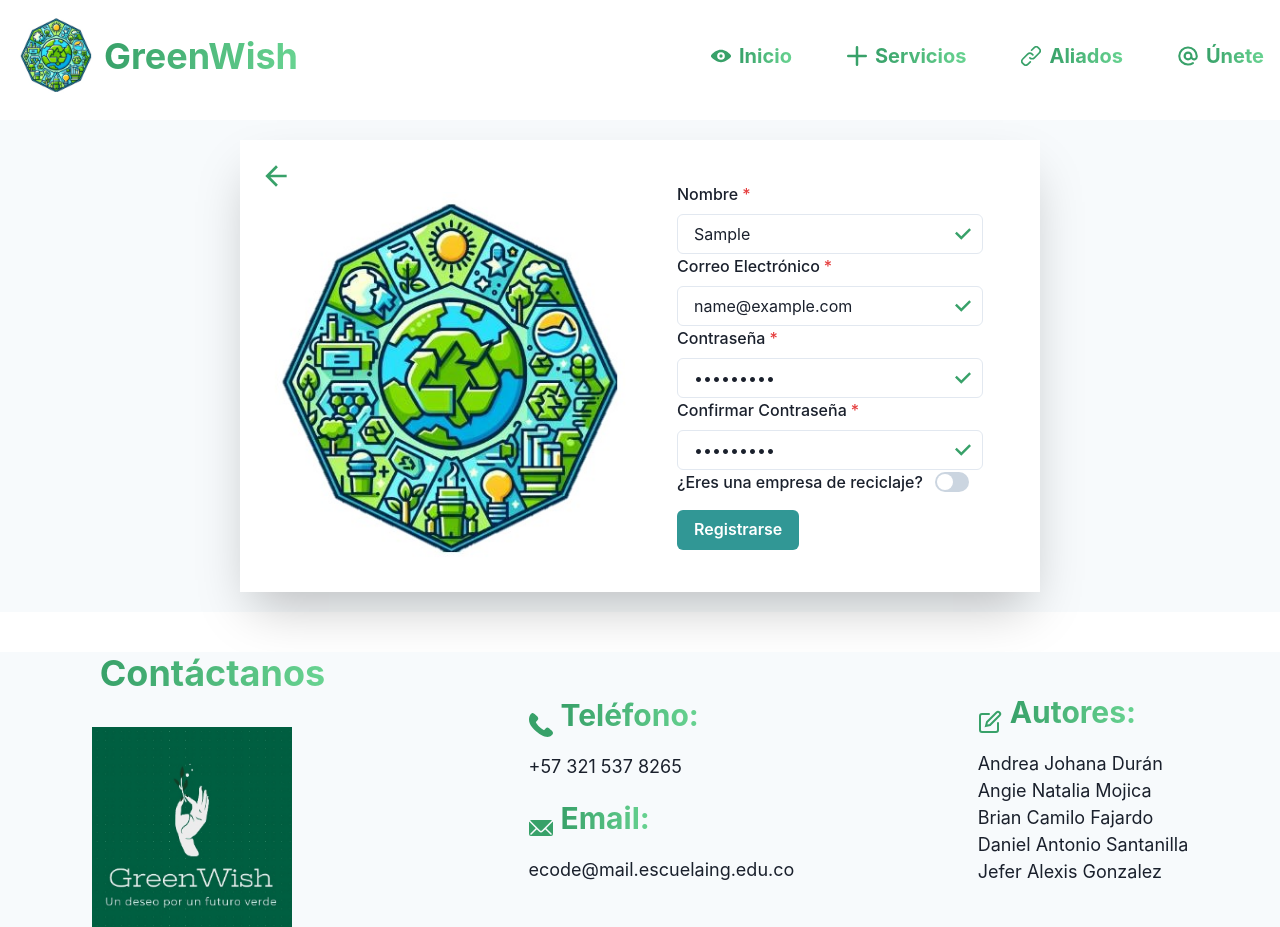
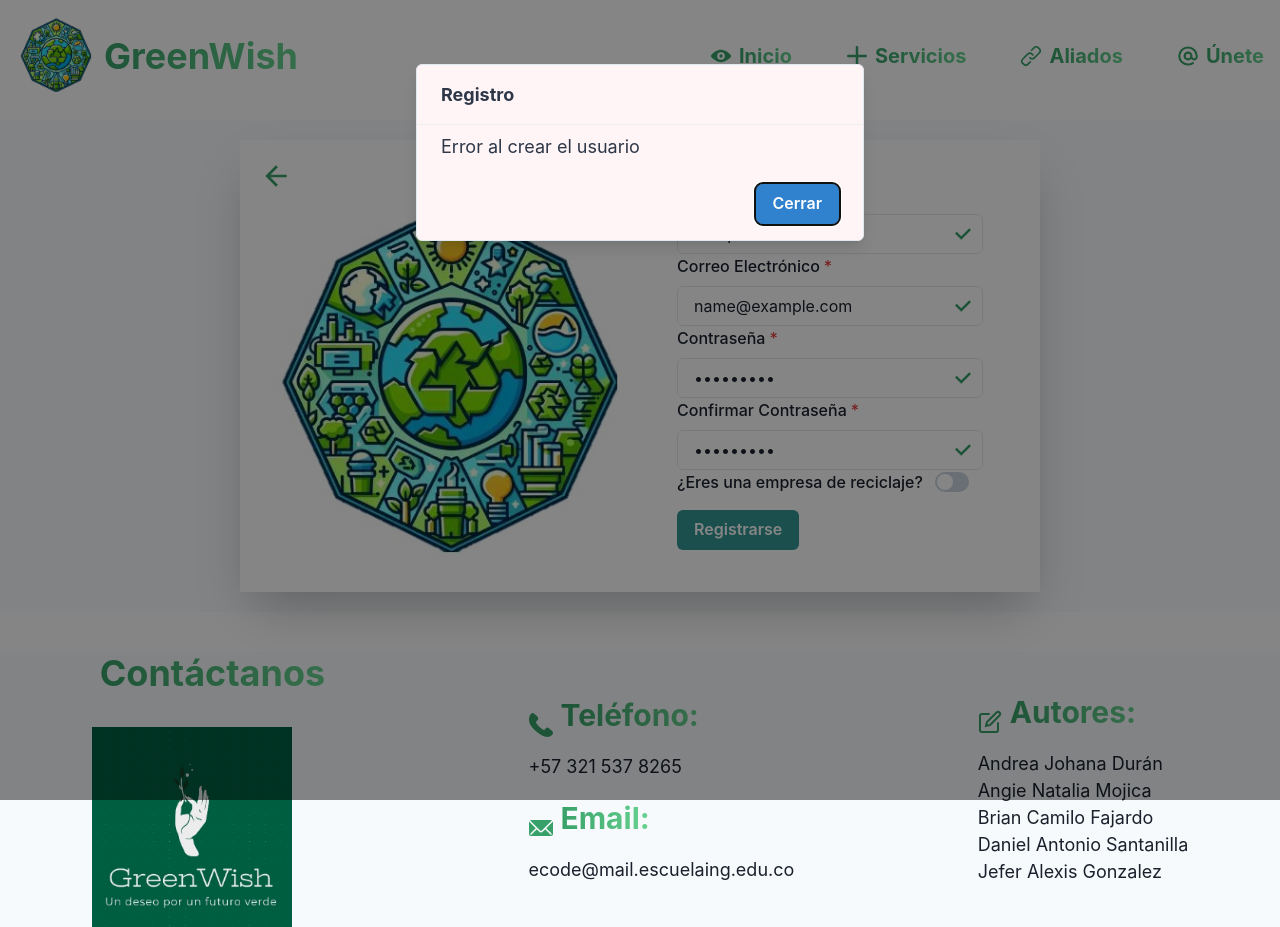
Before and after one commit to ieti-ecode/greenwish-frontend, a React (Vite) app: page /auth/signup in a window 1280 px wide. Both pictures are taken after typing "Sample", "name@example.com", "Sample123", "Sample123" into the empty fields and a click on the button "Registrarse". Built offline with nearby package versions, Linux system fonts and the light colour scheme; no server answers.

Commit message:
Mensajes de alerta

```diff
--- /dev/null
+++ b/src/components/AlertMessage.jsx
@@ -0,0 +1,29 @@
+import { AlertDialog, AlertDialogBody, AlertDialogFooter, AlertDialogHeader, AlertDialogContent, AlertDialogOverlay, Button, Divider } from "@chakra-ui/react";
+import { useRef } from "react";
+
+const AlertMessage = ({ isOpen, onClose, title, message }) => {
+  const cancelRef = useRef();
+
+  return (
+    <AlertDialog isOpen={isOpen} leastDestructiveRef={cancelRef} onClose={onClose}>
+      <AlertDialogOverlay>
+        <AlertDialogContent borderColor="gray.200" borderWidth={1} borderRadius="md" bg="pink.50">
+          <AlertDialogHeader fontSize="lg" fontWeight="bold" color="gray.700">
+            {title}
+          </AlertDialogHeader>
+          <Divider />
+          <AlertDialogBody fontSize="lg" color="gray.700">
+            {message}
+          </AlertDialogBody>
+          <AlertDialogFooter>
+            <Button ref={cancelRef} onClick={onClose} colorScheme="blue">
+              Cerrar
+            </Button>
+          </AlertDialogFooter>
+        </AlertDialogContent>
+      </AlertDialogOverlay>
+    </AlertDialog>
+  );
+};
+
+export default AlertMessage;
--- a/src/components/auth/SignIn.jsx
+++ b/src/components/auth/SignIn.jsx
@@ -46,10 +46,10 @@ const SignIn = () => {
         type="email"
         placeholder="Tu correo electrónico"
         validation={{
-          required: "This is required",
+          required: "Campo obligatorio",
           pattern: {
             value: /\S+@\S+\.\S+/,
-            message: "Entered value does not match email format",
+            message: "No es un correo válido",
           },
         }}
         register={register}
@@ -63,7 +63,7 @@ const SignIn = () => {
         type="password"
         placeholder="Tu contraseña"
         validation={{
-          required: "This is required",
+          required: "Campo obligatorio",
           minLength: { value: 4, message: "Minimum length should be 4" },
         }}
         register={register}
--- a/src/components/auth/SignUp.jsx
+++ b/src/components/auth/SignUp.jsx
@@ -1,8 +1,9 @@
-import { Button, Flex, Icon, Box, Image, Switch, FormControl, FormLabel } from "@chakra-ui/react";
-import { Link } from "react-router-dom";
+import { Button, Switch, FormControl, FormLabel } from "@chakra-ui/react";
 import { useForm } from "react-hook-form";
 import FormField from "./FormField";
 import { request } from "../../api/AxiosHandler";
+import AlertMessage from "../AlertMessage";
+import { useState } from "react";
 
 const SignUp = () => {
   const {
@@ -12,6 +13,9 @@ const SignUp = () => {
     getValues,
   } = useForm({ mode: "onChange" });
 
+  const [isOpen, setIsOpen] = useState(false);
+  const [alertMessage, setAlertMessage] = useState("");
+
   function onSubmit(values) {
     request("POST", "/users", {
       name: values.name,
@@ -20,16 +24,19 @@ const SignUp = () => {
       isCompany: values.isCompany,
     })
       .then((response) => {
-        alert("User created successfully");
+        setIsOpen(true);
+        setAlertMessage("Usuario creado exitosamente");
         console.log(response.data);
       })
       .catch((error) => {
+        setIsOpen(true);
+        setAlertMessage("Error al crear el usuario");
         console.log(error);
       });
   }
 
   return (
-    <form onSubmit={handleSubmit(onSubmit)}>
+    <><form onSubmit={handleSubmit(onSubmit)}>
       <FormField
         id="name"
         label="Nombre"
@@ -41,8 +48,7 @@ const SignUp = () => {
         }}
         register={register}
         getValues={getValues}
-        errors={errors}
-      />
+        errors={errors} />
       <FormField
         id="email"
         label="Correo Electrónico"
@@ -57,8 +63,7 @@ const SignUp = () => {
         }}
         register={register}
         getValues={getValues}
-        errors={errors}
-      />
+        errors={errors} />
       <FormField
         id="password"
         label="Contraseña"
@@ -70,8 +75,7 @@ const SignUp = () => {
         }}
         register={register}
         getValues={getValues}
-        errors={errors}
-      />
+        errors={errors} />
       <FormField
         id="cpassword"
         label="Confirmar Contraseña"
@@ -80,25 +84,23 @@ const SignUp = () => {
         validation={{
           required: "El campo es obligatorio",
           minLength: { value: 4, message: "La longitud mínima debe ser 4" },
-          validate: (value) =>
-            value === getValues("password") || "Las contraseñas no coinciden",
+          validate: (value) => value === getValues("password") || "Las contraseñas no coinciden",
         }}
         register={register}
         getValues={getValues}
-        errors={errors}
-      />
+        errors={errors} />
 
       <FormControl display='flex' alignItems='center'>
         <FormLabel htmlFor='email-alerts' mb='0'>
           ¿Eres una empresa de reciclaje?
         </FormLabel>
-        <Switch id='email-alerts' {...register("isCompany")}/>
+        <Switch id='email-alerts' {...register("isCompany")} />
       </FormControl>
 
       <Button mt={4} colorScheme="teal" isLoading={isSubmitting} type="submit">
         Registrarse
       </Button>
-    </form>
+    </form><AlertMessage isOpen={isOpen} onClose={() => setIsOpen(false)} title="Registro" message={alertMessage} /></>
   );
 };
 
--- a/src/components/benefit/ClaimBenefitPopup.jsx
+++ b/src/components/benefit/ClaimBenefitPopup.jsx
@@ -13,10 +13,14 @@ import {
 import { request, getIdUser } from "../../api/AxiosHandler";
 import { useState, useEffect } from "react";
 import React from "react";
+import AlertMessage from "../AlertMessage";
 
 export const ClaimBenefitPopup = ({ title, description, points }) => {
   const { isOpen, onOpen, onClose } = useDisclosure();
   const [userPoints, setUserPoints] = useState();
+  const [alertOpen, setAlertOpen] = useState(false);
+  const [alertMessage, setAlertMessage] = useState("");
+
   const formatNumberWithDots = (value) => {
     return Number(value).toLocaleString("es-ES");
   };
@@ -31,11 +35,13 @@ export const ClaimBenefitPopup = ({ title, description, points }) => {
       request("PUT", `/users/${getIdUser()}/points`, {
         points: userPoints - points,
       }).then(() => {
-        alert("Recompensa reclamada con éxito");
+        setAlertMessage("Felicitaciones! Ya puedes disfrutar de tu recompensa");
+        setAlertOpen(true);
         window.location.reload();
       });
     } else {
-      alert("No tienes puntos suficientes :c");
+      setAlertMessage("No tienes suficientes puntos para reclamar esta recompensa");
+      setAlertOpen(true);
     }
   }
 
@@ -82,6 +88,7 @@ export const ClaimBenefitPopup = ({ title, description, points }) => {
           </ModalFooter>
         </ModalContent>
       </Modal>
+      <AlertMessage isOpen={alertOpen} onClose={() => setAlertOpen(false)} title="Sobre tus puntos" message={alertMessage} />
     </>
   );
 };
--- a/src/components/material/SelectedMaterials.jsx
+++ b/src/components/material/SelectedMaterials.jsx
@@ -12,6 +12,7 @@ import {
 import { DeleteIcon } from "@chakra-ui/icons";
 import { request, getIdUser } from "../../api/AxiosHandler";
 import { useState, useEffect } from "react";
+import AlertMessage from "../AlertMessage";
 
 const SelectedMaterials = ({
   selectedMaterials,
@@ -23,6 +24,9 @@ const SelectedMaterials = ({
     0
   );
   const [userPoints, setUserPoints] = useState();
+  const [alertOpen, setAlertOpen] = useState(false);
+  const [alertMessage, setAlertMessage] = useState("");
+
   useEffect(() => {
     request("GET", `/users/${getIdUser()}`).then((response) => {
       setUserPoints(response.data.points);
@@ -32,7 +36,8 @@ const SelectedMaterials = ({
     request("PUT", `/users/${getIdUser()}/points`, {
       points: userPoints + totalPoints,
     }).then(() => {
-      alert(`Haz conseguido: ${totalPoints} puntos`);
+      setAlertMessage(`Haz conseguido: ${totalPoints} puntos`);
+      setAlertOpen(true);
     });
   }
   return (
@@ -95,6 +100,7 @@ const SelectedMaterials = ({
       >
         Reciclar
       </Button>
+      <AlertMessage isOpen={alertOpen} onClose={() => setAlertOpen(false)} title="¡Genial!" message={alertMessage} />
     </Box>
   );
 };
```
Also changed, not shown: src/components/MenuApp.jsx (deleted, +0 -30 lines).
